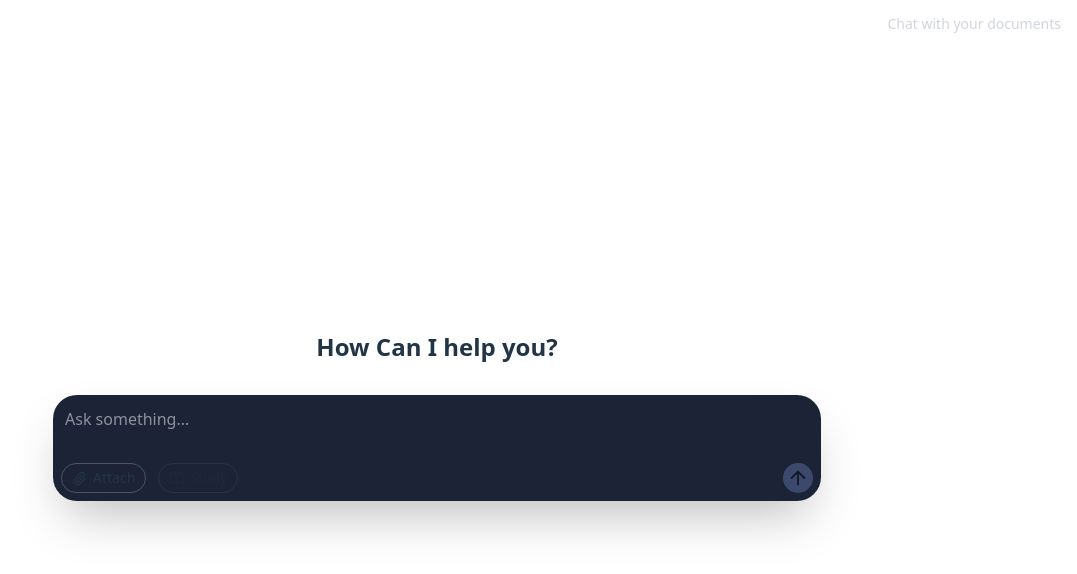
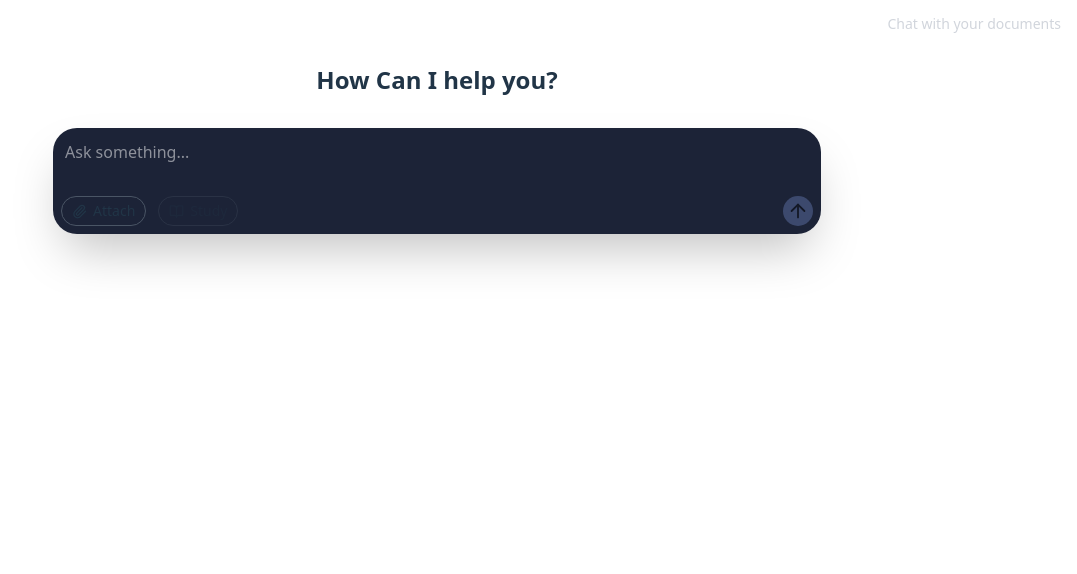
Before and after one commit to Aneeshaik/insightai, a React (Vite) app in the folder frontend/: page / in a window 1280 px wide. Shown: the top 574 px of the page, without its empty margins (203-1280 px from the left). Built offline with nearby package versions, Linux system fonts and the light colour scheme.

Commit message:
navabr-changes

```diff
--- a/frontend/src/App.jsx
+++ b/frontend/src/App.jsx
@@ -6,7 +6,7 @@
   return (
     <div className="flex flex-col w-full" style={{ minHeight: '100dvh' }}>
       <Navbar />
-      <div className="flex-1 flex items-center justify-center">
+      <div className="flex-1 flex justify-center pt-4">
         <Home />
       </div>
     </div>
```
